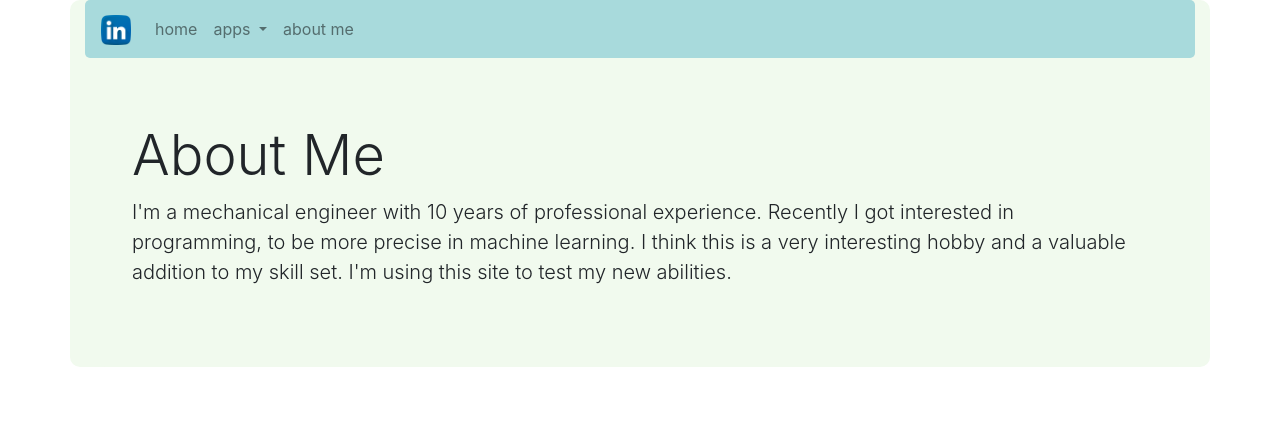
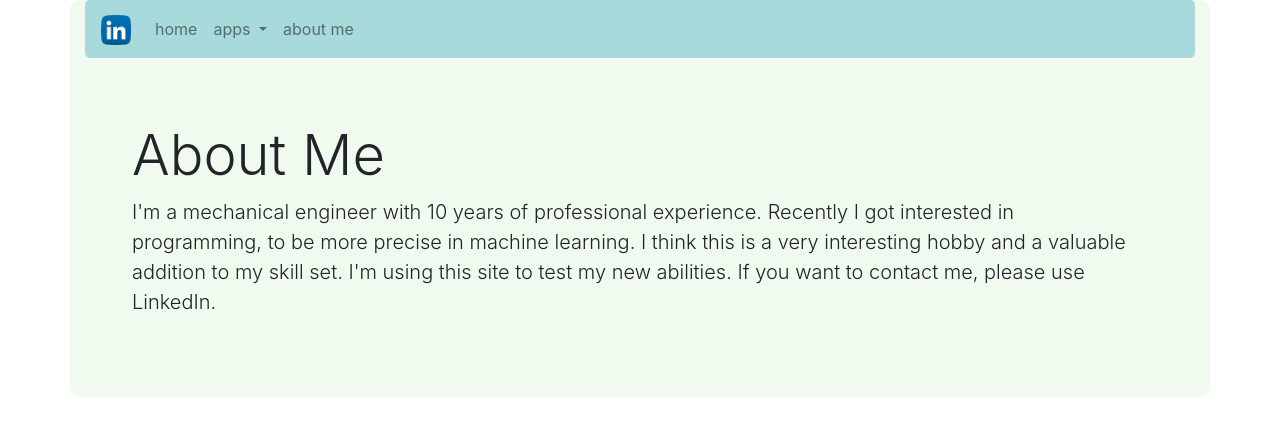
Before and after one commit to 5piotr/demosite, a Django app: page /about_me/ in a window 1280 px wide. Shown: the top 436 px of the page. Run offline with Django 3.2, Linux system fonts and the light colour scheme; some libraries are stand-ins or nearby versions.

Commit message:
minor changes to about_me

```diff
--- a/demosite/templates/demoapp1/about_me.html
+++ b/demosite/templates/demoapp1/about_me.html
@@ -10,6 +10,7 @@
       Recently I got interested in programming, to be more precise in machine learning.
       I think this is a very interesting hobby and a valuable addition to my skill set.
       I'm using this site to test my new abilities.
+      If you want to contact me, please use LinkedIn.
 
     </p>
   </div>
```
